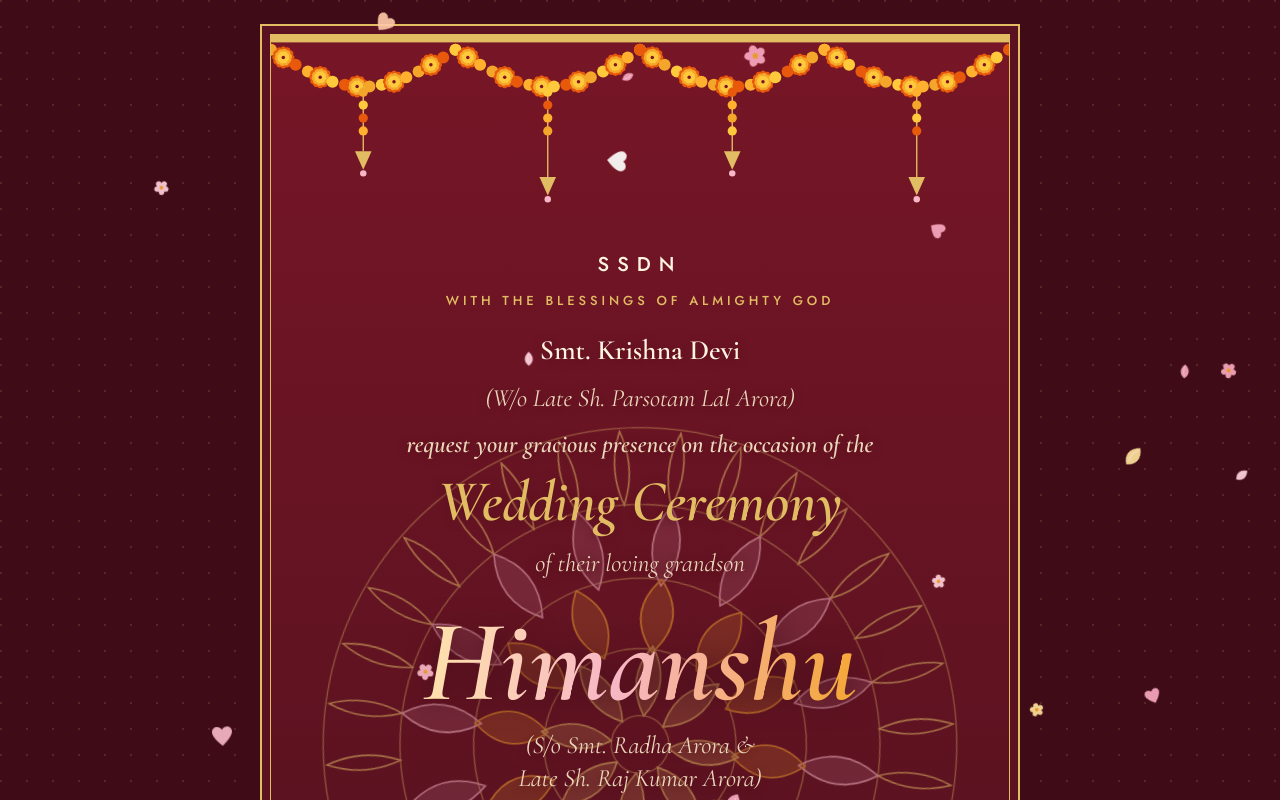
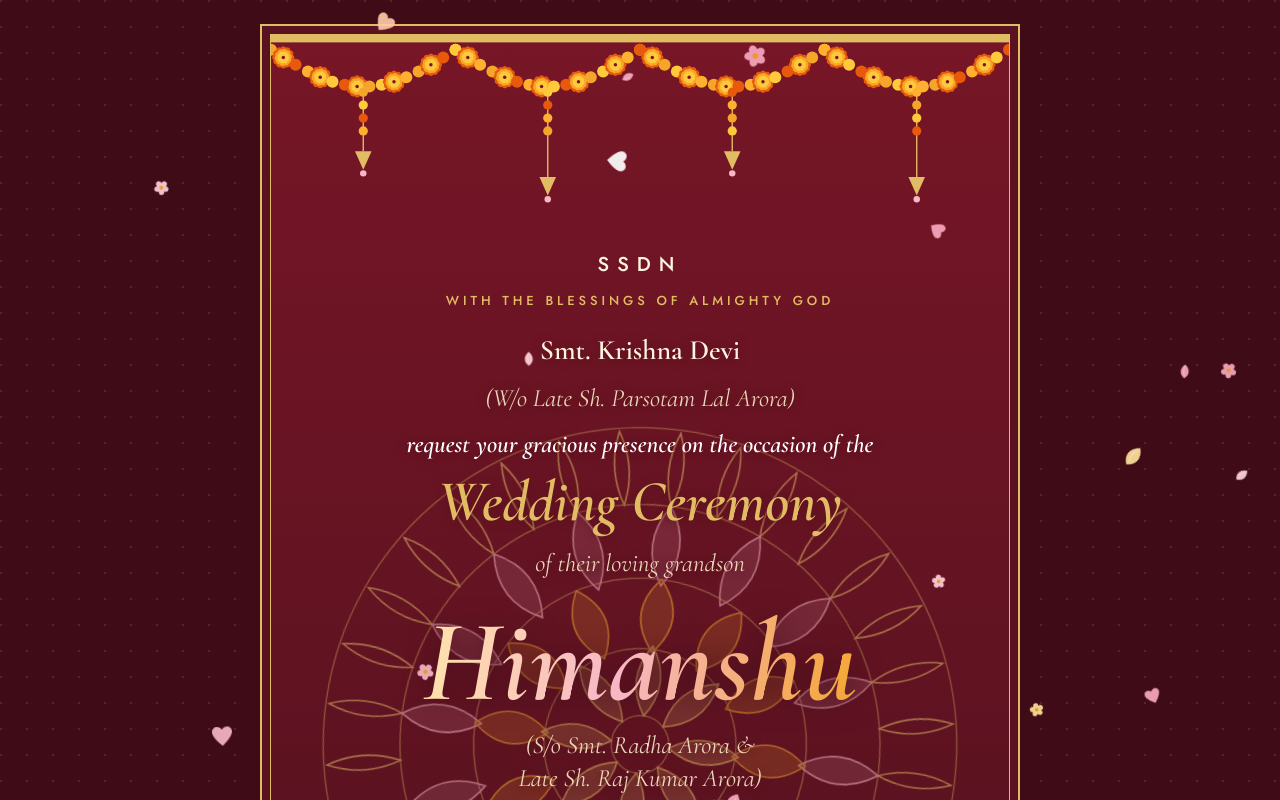
Before and after one commit to pgprateekgarg2/himanshu-nancy-wedding-invite, a plain HTML site: page index.html in a window 1280 px wide. Shown: the top 800 px of the page. Drawn offline with nearby package versions, Linux system fonts and the light colour scheme.

Commit message:
Update index.html

```diff
--- a/index.html
+++ b/index.html
@@ -102,6 +102,7 @@ h1, h2, h3, p { text-wrap: balance; }
 .host { display: flex; flex-direction: column; align-items: center; gap: 6px; width: 100%; max-width: 600px; text-shadow: 0 1px 10px var(--maroon); }
 .host-line { margin: 0; font-size: clamp(19px, 4.6vw, 28px); font-weight: 600; line-height: 1.35; max-width: none; text-wrap: balance; }
 .host-req { margin: 6px 0 0; font-style: italic; font-size: clamp(18px, 4.2vw, 25px); line-height: 1.35; color: var(--ivory-soft); max-width: none; }
+.host-white { color: #FFFFFF; }
 .host-title { margin: 2px 0; font-style: italic; font-weight: 600; font-size: clamp(38px, 9vw, 58px); line-height: 1.1; color: var(--gold); }
 .date { margin: 0; font-weight: 600; font-size: clamp(38px, 9vw, 58px); line-height: 1.1; color: var(--gold); }
 .until { width: 100%; display: flex; flex-direction: column; align-items: center; gap: 12px; }
@@ -238,7 +239,7 @@ h2.section { margin: 0; font-style: italic; font-weight: 400; font-size: clamp(3
 <div class="host">
 <p class="host-line">Smt. Krishna Devi</p>
 <p class="host-req">(W/o Late Sh. Parsotam Lal Arora)</p>
-<p class="host-req"><b>request your gracious presence on the occasion of the</b></p>
+<p class="host-req host-white"><b>request your gracious presence on the occasion of the</b></p>
 <p class="host-title">Wedding Ceremony</p>
 <p class="host-req">of their loving grandson</p>
 </div>
```
